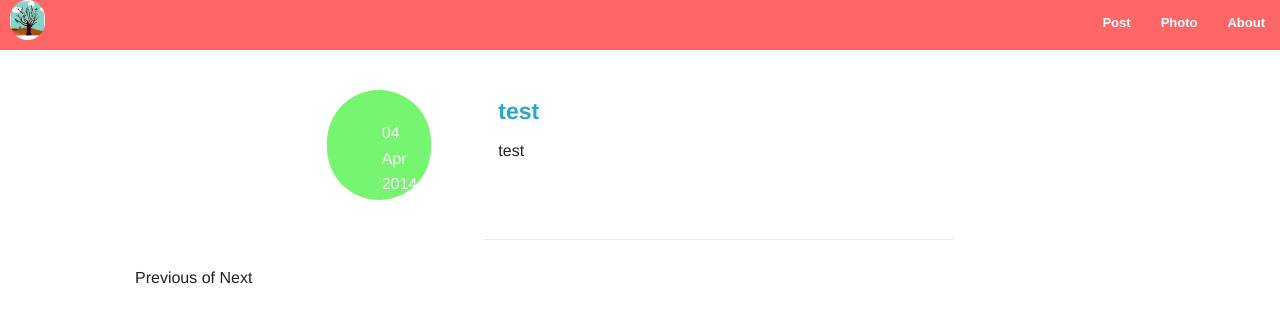
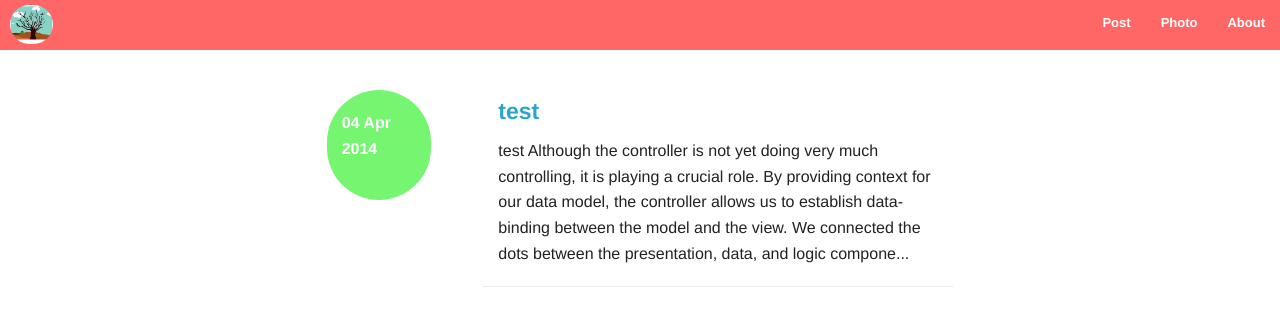
Before and after one commit to watermelontree/summersummer, a Jekyll site: the page built from blog.html, in a window 1280 px wide. Shown: the top 326 px of the page. Built offline with Jekyll 4.4.1, drawn with Linux system fonts in a browser that asks for light colours; Markdown is read by kramdown in place of the engine named in the settings.

Commit message:
tiny fix

```diff
--- a/_posts/2014-4-4-test.md
+++ b/_posts/2014-4-4-test.md
@@ -2,6 +2,16 @@
 layout: post
 title: test
 category: test
+tags: test test2
 ---
 
 test
+Although the controller is not yet doing very much controlling, it is playing a crucial role. By providing context for our data model, the controller allows us to establish data-binding between the model and the view. We connected the dots between the presentation, data, and logic components as follows:
+
+PhoneListCtrl — the name of our controller function (located in the JavaScript file controllers.js), matches the value of the ngController directive located on the tag.
+
+The phone data is then attached to the scope ($scope) that was injected into our controller function. The controller scope is a prototypical descendant of the root scope that was created when the application bootstrapped. This controller scope is available to all bindings located within the  tag.
+
+The concept of a scope in Angular is crucial; a scope can be seen as the glue which allows the template, model and controller to work together. Angular uses scopes, along with the information contained in the template, data model, and controller, to keep models and views separate, but in sync. Any changes made to the model are reflected in the view; any changes that occur in the view are reflected in the model.
+
+To learn more about Angular scopes, see the
--- a/assets/styles/style.css
+++ b/assets/styles/style.css
@@ -41,6 +41,9 @@
 	background-color: #2ECC71;
 }
 
+.section-three h3{
+	color: #ffffff;
+}
 
 .desc {
 	position: absolute;
@@ -63,9 +66,8 @@
 }
 
 .logo {
-	width: 35px;
-	height: 40px;
-	margin-left: 10px;
+	width: 43px;
+	margin: 5px 0 0 10px;
 }
 
 .circle {
--- a/blog.html
+++ b/blog.html
@@ -10,14 +10,10 @@
   {% for post in site.posts %}
     <li class="row">
       <div class="small-2 columns circle date-list">
-          <ul>
-            <li>
-              {{ post.date | date_to_string }}
-            </li>
-            <li>
-              4
-            </li>
-          </ul>
+      <dl>
+        <dt>{{ post.date | date_to_string }}</dt>
+        <dd></dd>
+      </dl>
       </div>
       <div class="small-9 columns post-section">
         <h4>
@@ -29,7 +25,8 @@
     </li>
   {% endfor %}
 	</ul>
-	<div class="pagination">
+
+	<!-- <div class="pagination large-8 large-centered columns">
 	{% if paginator.previous_page %}
 	<a href="{{ paginator.previous_page }}" class="previous">Previous</a>
 	{% else %}
@@ -41,5 +38,5 @@
 	{% else %}
 	<span class="next">Next</span>
 	{% endif %}
+	</div> -->
 </div>
-</div>
--- a/index.html
+++ b/index.html
@@ -18,7 +18,8 @@
 
   <div class="row">
     <div class="large-centered columns section section-below">
-      You can build your panel using our global mixin by including it on your own custom class or ID. The mixin contains all the necessary styles and they can be customized a bit within the mixin. The rest of the important styles are controlled by variables. The code looks like this:
+      <p>You can build your panel using our global mixin by including</p>
+      <p>it on your own custom class or ID. The mixin contains all the necessary styles and they can be customized</p>
     </div>
   </div>
 
@@ -34,7 +35,8 @@
 
   <div class="row">
     <div class="large-centered columns section section-below">
-      You can build your panel using our global mixin by including it on your own custom class or ID. The mixin contains all the necessary styles and they can be customized a bit within the mixin. The rest of the important styles are controlled by variables. The code looks like this:
+      <p> You can build your panel using our global mixin by including it on your own custom class or ID. The mixin contains</p>
+      <p>all the necessary styles and they can be customized a bit within the mixin.</p>
     </div>
   </div>
 
```
Lines whose indentation alone changed are shown as unchanged.
